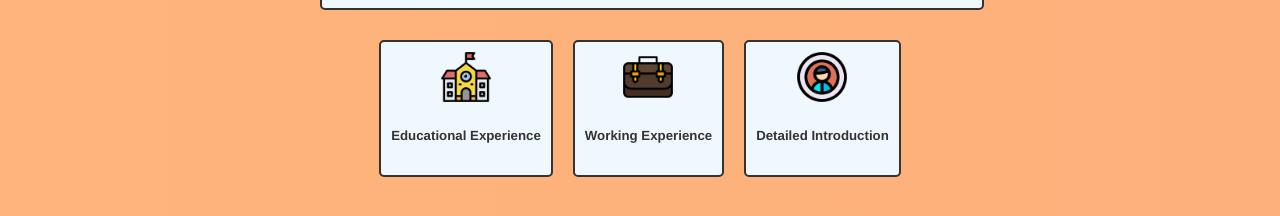
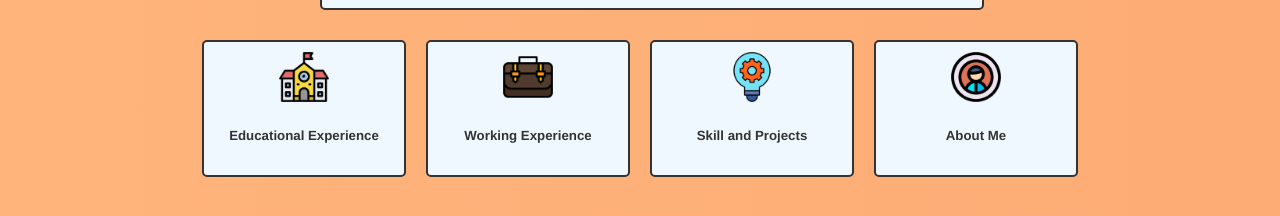
Before and after one commit to JingtaoXie/Vue-Personal-Website, a Vue app in the folder vue-personal-website/: page / in a window 1280 px wide. Shown: the part 404-620 px from the top of the page. Built offline with nearby package versions, Linux system fonts and the light colour scheme.

Commit message:
#20240701 modifying some elememts

```diff
--- a/vue-personal-website/src/App.vue
+++ b/vue-personal-website/src/App.vue
@@ -45,7 +45,7 @@ export default {
 
 <style>
 body {
-  background: linear-gradient(270deg, #fb957c, #feb47b);
+  background: linear-gradient(270deg, #f6714f, #feb47b);
   background-size: 800% 800%;
   animation: gradientBackground 5s ease infinite;
 }
@@ -61,7 +61,7 @@ body {
 .fade-out {
   font-size: 2rem;
   color: white;
-  animation: fadeOut 2s forwards;
+  animation: fadeOut 1s forwards;
 }
 
 @keyframes gradientBackground {
--- a/vue-personal-website/src/components/Homepage.vue
+++ b/vue-personal-website/src/components/Homepage.vue
@@ -28,8 +28,11 @@
       <router-link to="/Work" class="link"><img src="../assets/case.png" width="50px">
         <h5>Working Experience</h5>
       </router-link>
-      <router-link to="/Skill" class="link"><img src="../assets/profile.png" width="50px">
-        <h5>Detailed Introduction</h5>
+      <router-link to="/Skill" class="link"><img src="../assets/Engineering.png" width="50px">
+        <h5>Skill and Projects</h5>
+      </router-link>
+      <router-link to="/Aboutme" class="link"><img src="../assets/profile.png" width="50px">
+        <h5>About Me</h5>
       </router-link>
     </div>
 
@@ -73,6 +76,7 @@ export default {
   text-decoration: none;
   color: #333;
   transition: transform 0.2s;
+  width: 180px;
 }
 
 .link:active {
```
Also changed, not shown: vue-personal-website/src/assets/Engineering.png (added).
